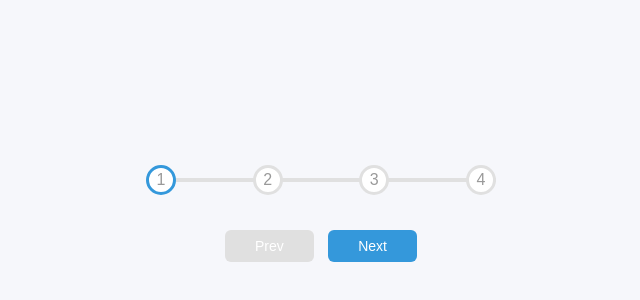
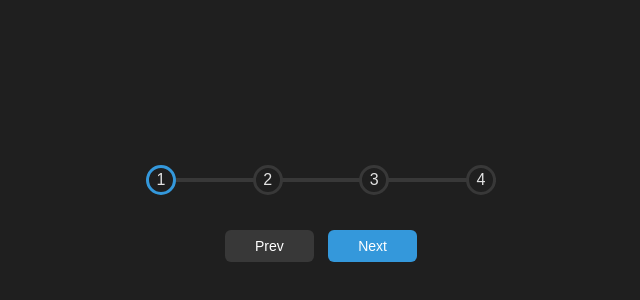
Before and after one commit to GiaoBrain/Simple-UI-Component, a plain HTML site: page progress-steps/index.html in a window 1280 px wide. Shown: the part 184-484 px from the top of the page, without its empty margins (319-959 px from the left). Drawn offline with Linux system fonts and the light colour scheme; a web font is replaced by a local one.

Commit message:
Updated to Dark mode
Changed some Color values to convert it into dark mode

```diff
--- a/progress-steps/style.css
+++ b/progress-steps/style.css
@@ -2,7 +2,8 @@
 
 :root {
   --line-border-fill: #3498db;
-  --line-border-empty: #e0e0e0;
+  --line-border-empty: #383838;
+
 }
 
 * {
@@ -10,7 +11,7 @@
 }
 
 body {
-  background-color: #f6f7fb;
+  background-color: #1f1f1f;
   font-family: 'Muli', sans-serif;
   display: flex;
   align-items: center;
@@ -58,8 +59,8 @@ body {
 }
 
 .circle {
-  background-color: #fff;
-  color: #999;
+  background-color: #1f1f1f;
+  color:#e2e2e2;
   border-radius: 50%;
   height: 30px;
   width: 30px;
```
